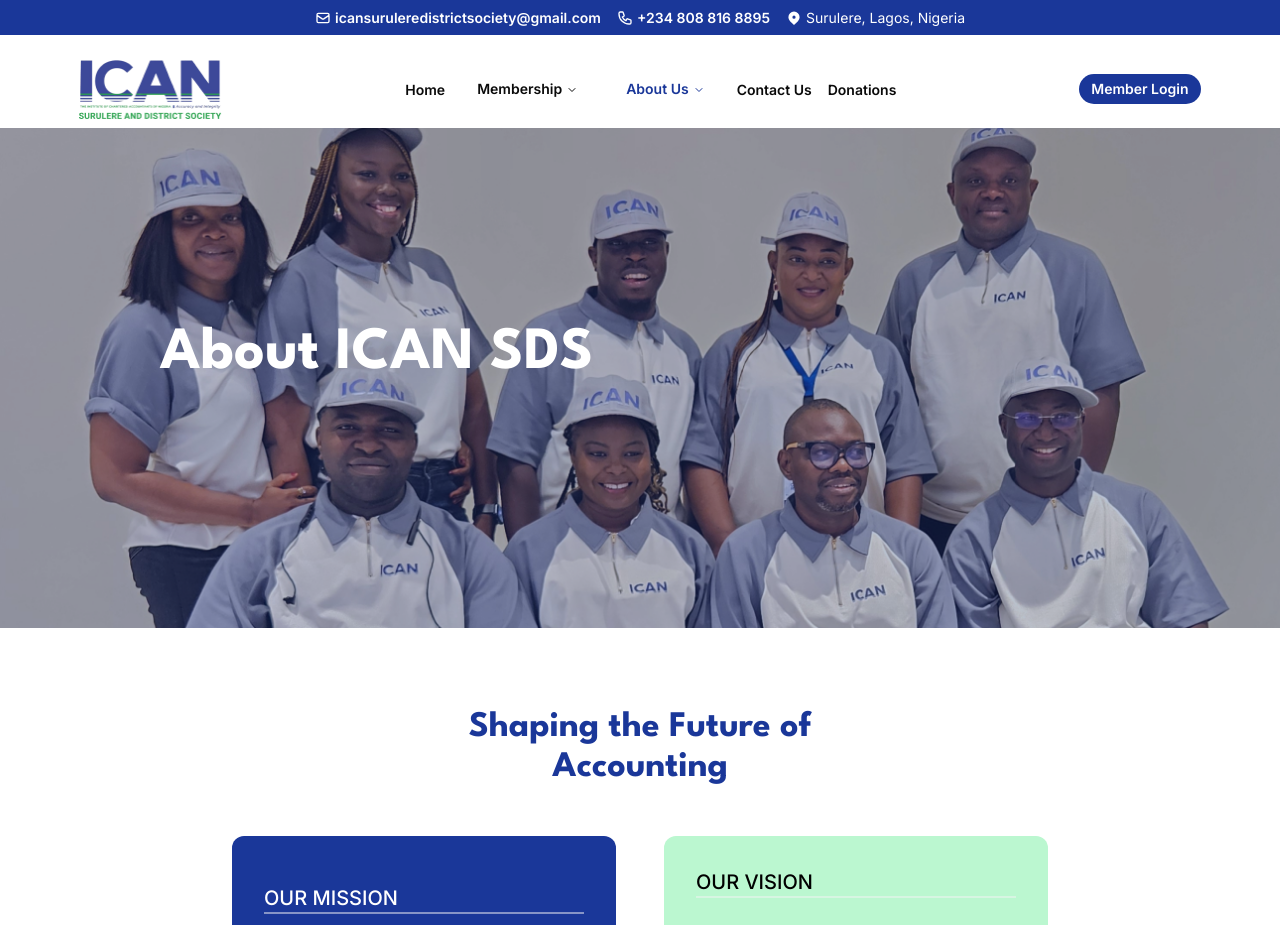
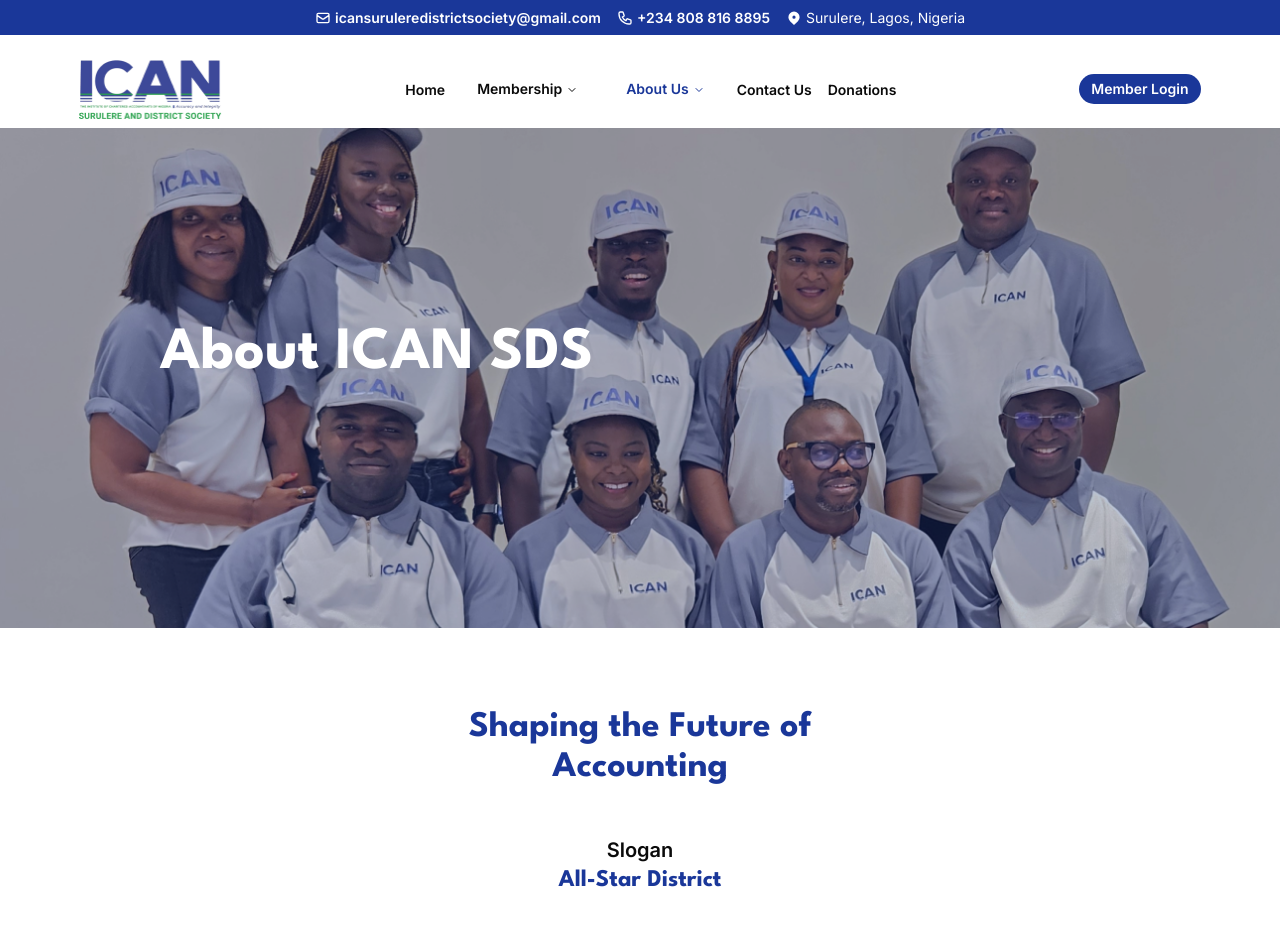
Before and after one commit to Edema-wxd/ican-frontend, a Next.js app: page /about-us in a window 1280 px wide. Shown: the top 925 px of the page. Built offline with nearby package versions, Linux system fonts and the light colour scheme; a web font is replaced by a local one.

Commit message:
Add slogan section to About Us page and update social media links in footer

```diff
--- a/src/app/(home)/about-us/page.tsx
+++ b/src/app/(home)/about-us/page.tsx
@@ -25,6 +25,12 @@ function Aboutus() {
         <h3 className="text-primary font-bold text-center text-3xl sm:text-4xl font-mono w-full">
           Shaping the Future of <br /> Accounting
         </h3>
+        <div className="flex flex-col items-center gap-0">
+          <h5 className="font-semibold font-sans text-xl">Slogan </h5>
+          <h4 className=" font-mono text-primary font-bold text-2xl ">
+            All-Star District
+          </h4>
+        </div>
         <div className="flex w-fit flex-col sm:flex-row  gap-12 justify-between">
           <div className="flex flex-col rounded-xl gap-6 bg-primary max-w-sm p-8 lg:px-8 lg:py-12 text-white">
             <h6 className=" text-xl font-medium   ">
--- a/src/components/Mainfooter.jsx
+++ b/src/components/Mainfooter.jsx
@@ -22,7 +22,6 @@ function Mainfooter() {
                 />
               </Link>
             </div>
-
           </div>
           <div className="flex-col justify-start items-start gap-4 flex">
             <p className="text-white flex flex-row gap-3 items-center text-sm font-normal   leading-tight">
@@ -95,9 +94,17 @@ function Mainfooter() {
                   Follow us on
                 </h5>
                 <div className="inline-flex flex-row  justify-start items-center gap-6">
-                  <FaInstagram className="stroke-white fill-white w-8 h-8 relative" />
-                  <FaTwitter className="stroke-white fill-white w-8 h-8 relative" />
-                  <FaFacebookF className=" stroke-white fill-white w-8 h-8 relative" />
+                  <Link
+                    href={
+                      "https://www.instagram.com/ican_suruleredistrict?utm_source=ig_web_button_share_sheet&igsh=ZDNlZDc0MzIxNw=="
+                    }
+                  >
+                    <FaInstagram className="stroke-white fill-white w-8 h-8 relative" />
+                  </Link>
+                  {/* <FaTwitter className="stroke-white fill-white w-8 h-8 relative" /> */}
+                  <Link href={"https://www.facebook.com/share/1XiDvJ63h8/"}>
+                    <FaFacebookF className=" stroke-white fill-white w-8 h-8 relative" />
+                  </Link>
                 </div>
               </div>
             </div>
```
